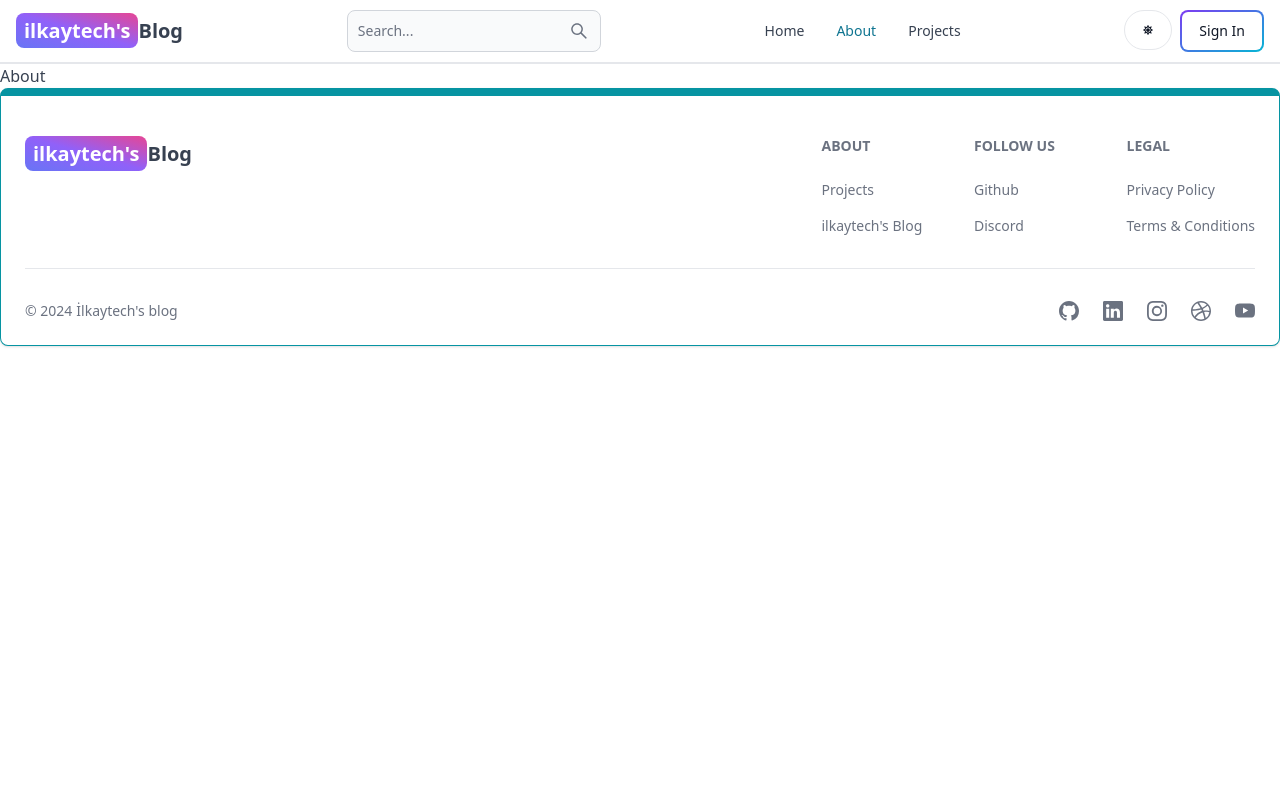
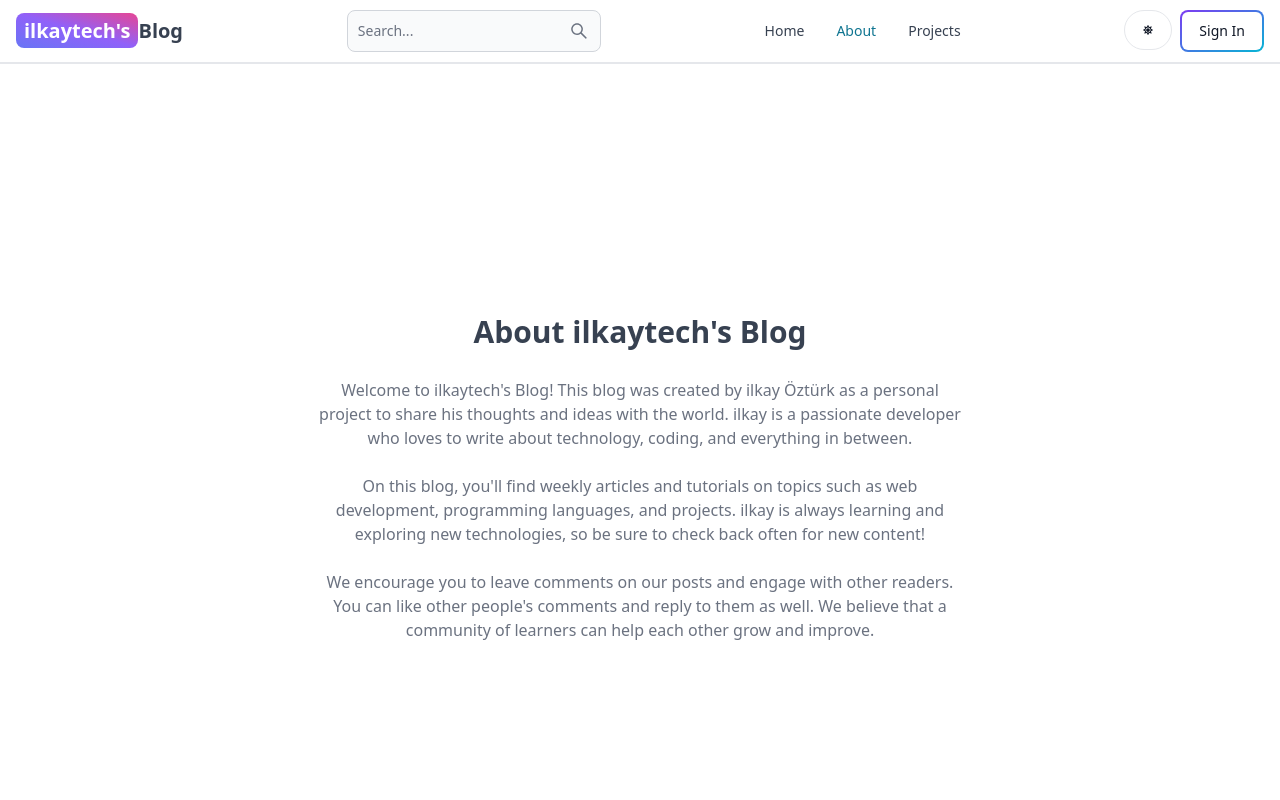
Before and after one commit to ilkaytech/MERN-BLOG, a React (Vite) app in the folder client/: page /about in a window 1280 px wide. Shown: the top 800 px of the page. Built offline with nearby package versions, Linux system fonts and the light colour scheme; no server answers.

Commit message:
complete about and projects pages

```diff
--- a/client/src/pages/About.jsx
+++ b/client/src/pages/About.jsx
@@ -1,3 +1,35 @@
 export default function About() {
-  return <div>About</div>;
+  return (
+    <div className="min-h-screen flex items-center justify-center">
+      <div className="max-w-2xl mx-auto p-3 text-center">
+        <div>
+          <h1 className="text-3xl font font-semibold text-center my-7">
+            About ilkaytech's Blog
+          </h1>
+          <div className="text-md text-gray-500 flex flex-col gap-6">
+            <p>
+              Welcome to ilkaytech's Blog! This blog was created by ilkay Öztürk
+              as a personal project to share his thoughts and ideas with the
+              world. ilkay is a passionate developer who loves to write about
+              technology, coding, and everything in between.
+            </p>
+
+            <p>
+              On this blog, you'll find weekly articles and tutorials on topics
+              such as web development, programming languages, and projects.
+              ilkay is always learning and exploring new technologies, so be
+              sure to check back often for new content!
+            </p>
+
+            <p>
+              We encourage you to leave comments on our posts and engage with
+              other readers. You can like other people's comments and reply to
+              them as well. We believe that a community of learners can help
+              each other grow and improve.
+            </p>
+          </div>
+        </div>
+      </div>
+    </div>
+  );
 }
--- a/client/src/pages/Projects.jsx
+++ b/client/src/pages/Projects.jsx
@@ -1,3 +1,14 @@
+import CallToAction from "../components/CallToAction";
+
 export default function Projects() {
-  return <div>Projects</div>;
+  return (
+    <div className="min-h-screen max-w-2xl mx-auto flex justify-center items-center flex-col gap-6 p-3">
+      <h1 className="text-3xl font-semibold">Pojects</h1>
+      <p className="text-md text-gray-500">
+        Build fun and engaging projects while learning HTML, CSS, and
+        JavaScript!
+      </p>
+      <CallToAction />
+    </div>
+  );
 }
```
